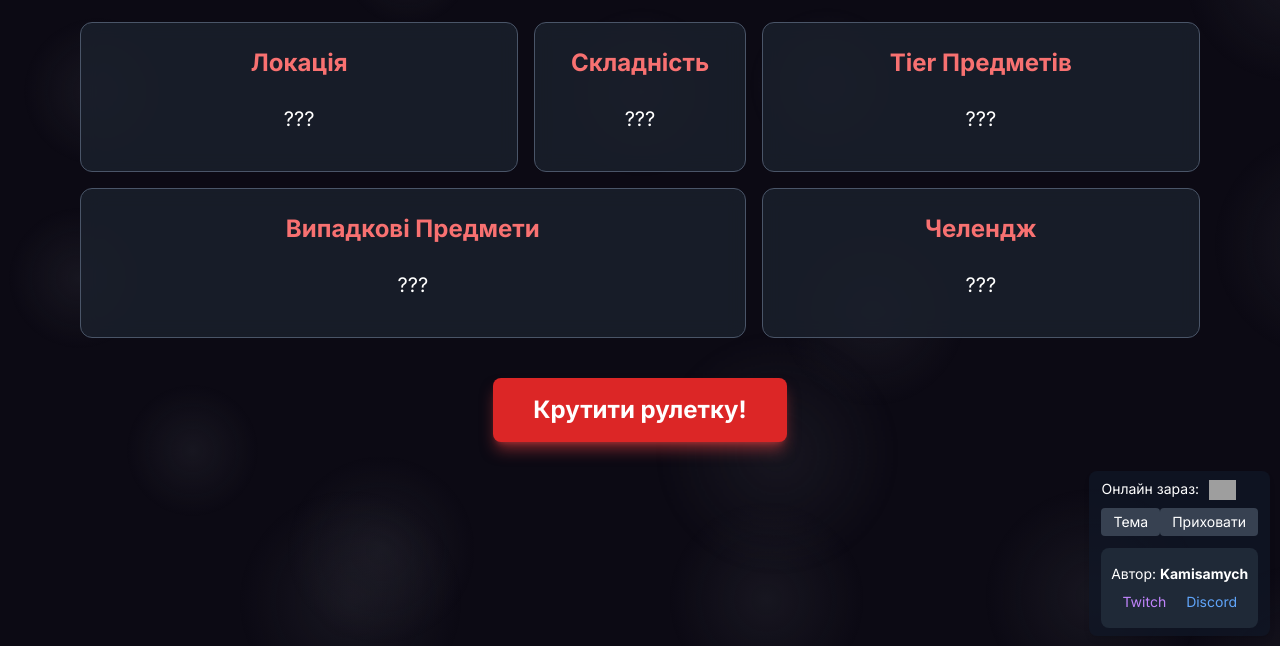
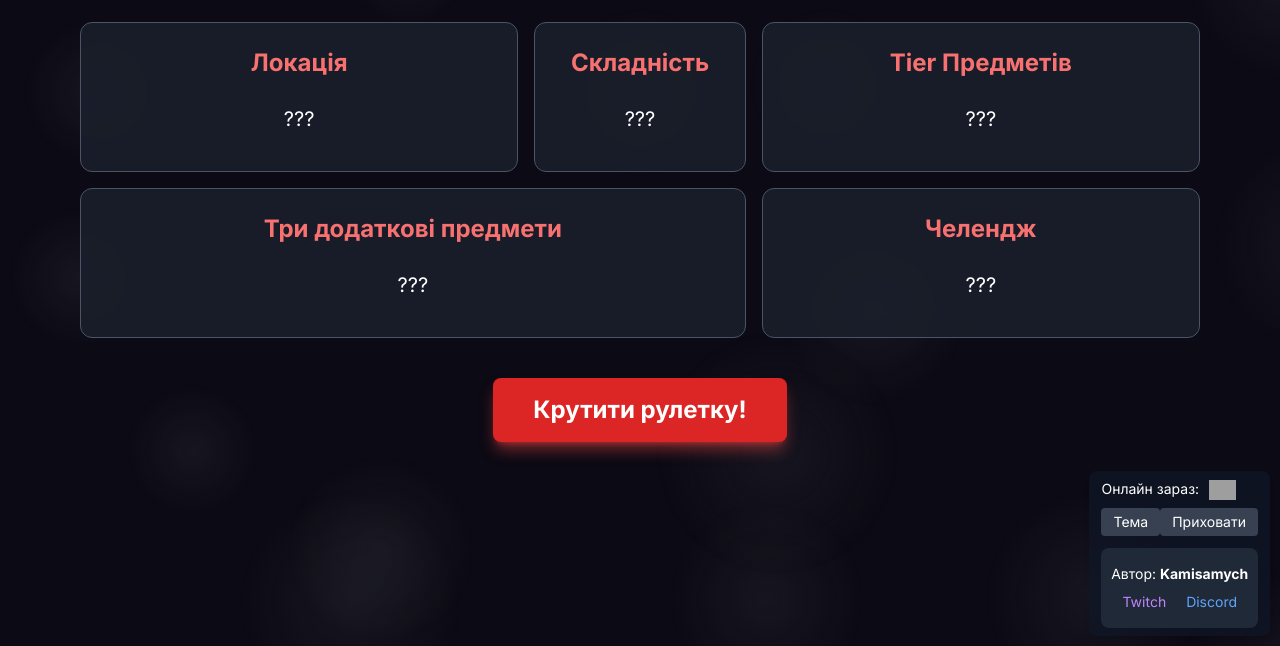
Before and after one commit to ZLCity/phasmoroulette.io, a plain HTML site: page index.html in a window 1280 px wide. Shown: the part 154-800 px from the top of the page. Drawn offline with nearby package versions, Linux system fonts and the light colour scheme; grey boxes are pictures that could not be loaded.

Commit message:
Update index.html

```diff
--- a/index.html
+++ b/index.html
@@ -5,7 +5,7 @@
 © 2025 Kamisamych. Усі права захищено.
 
 Проєкт: Phasmo Roulette для гри Phasmophobia
-Версія: 0.1103
+Версія: 0.1104
 
 Ліцензія: MIT
 
@@ -132,7 +132,7 @@
             <div id="location-card" class="result-card lg:col-span-2"><h2 class="text-2xl font-bold text-red-400 mb-3">Локація</h2><p id="location-result" class="text-xl flex-grow flex items-center justify-center">???</p></div>
             <div id="difficulty-card" class="result-card lg:col-span-1"><h2 class="text-2xl font-bold text-red-400 mb-3">Складність</h2><p id="difficulty-result" class="text-xl flex-grow flex items-center justify-center">???</p></div>
             <div id="tier-card" class="result-card lg:col-span-2"><h2 class="text-2xl font-bold text-red-400 mb-3">Tier Предметів</h2><p id="tier-result" class="text-xl flex-grow flex items-center justify-center">???</p></div>
-            <div id="items-card" class="result-card lg:col-span-3"><h2 class="text-2xl font-bold text-red-400 mb-3">Випадкові Предмети</h2><div id="items-result" class="text-xl flex-grow flex items-center justify-center">???</div></div>
+            <div id="items-card" class="result-card lg:col-span-3"><h2 class="text-2xl font-bold text-red-400 mb-3">Три додаткові предмети</h2><div id="items-result" class="text-xl flex-grow flex items-center justify-center">???</div></div>
             <div id="challenge-card" class="result-card lg:col-span-2"><h2 class="text-2xl font-bold text-red-400 mb-3">Челендж</h2><p id="challenge-result" class="text-xl flex-grow flex items-center justify-center">???</p></div>
         </main>
 
```
